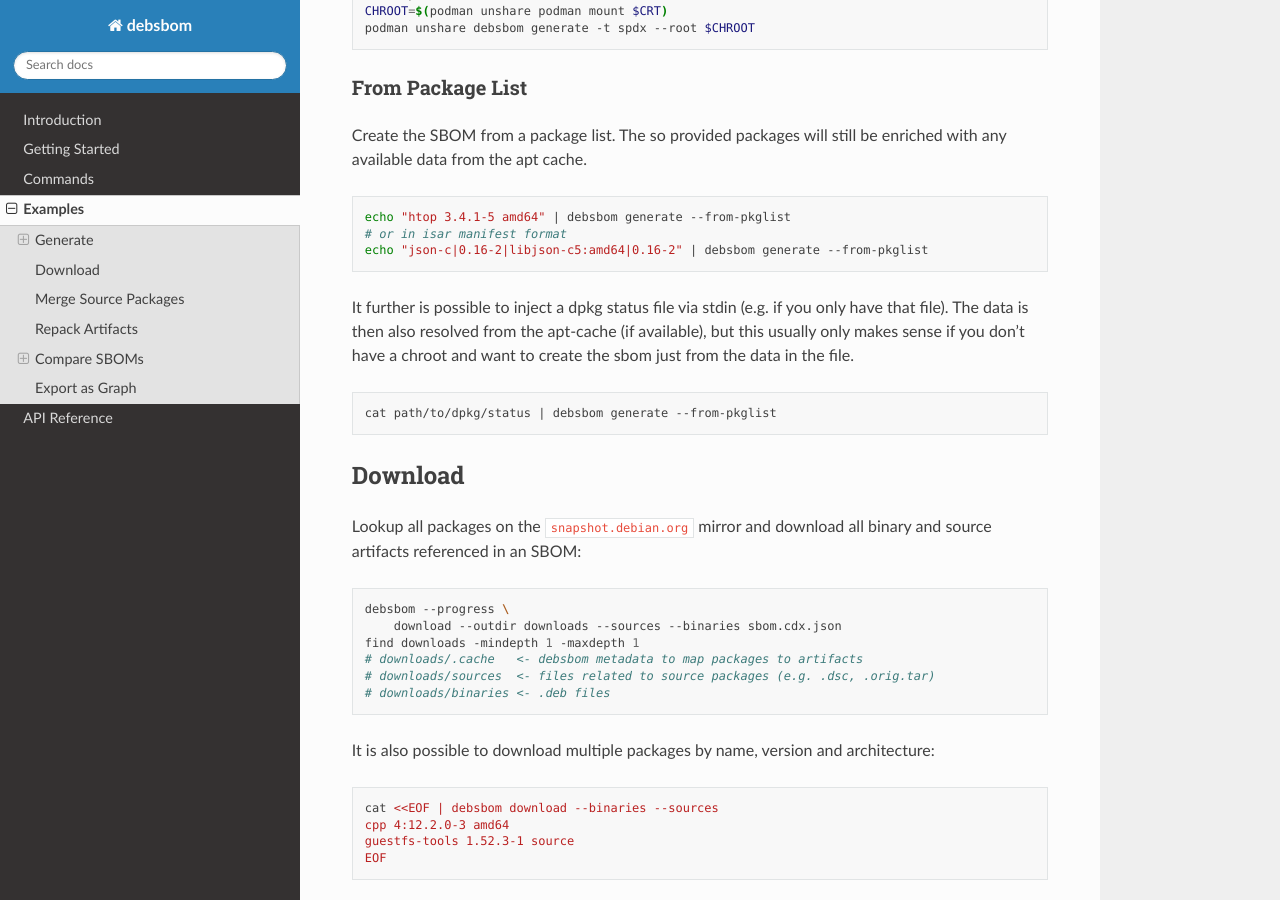
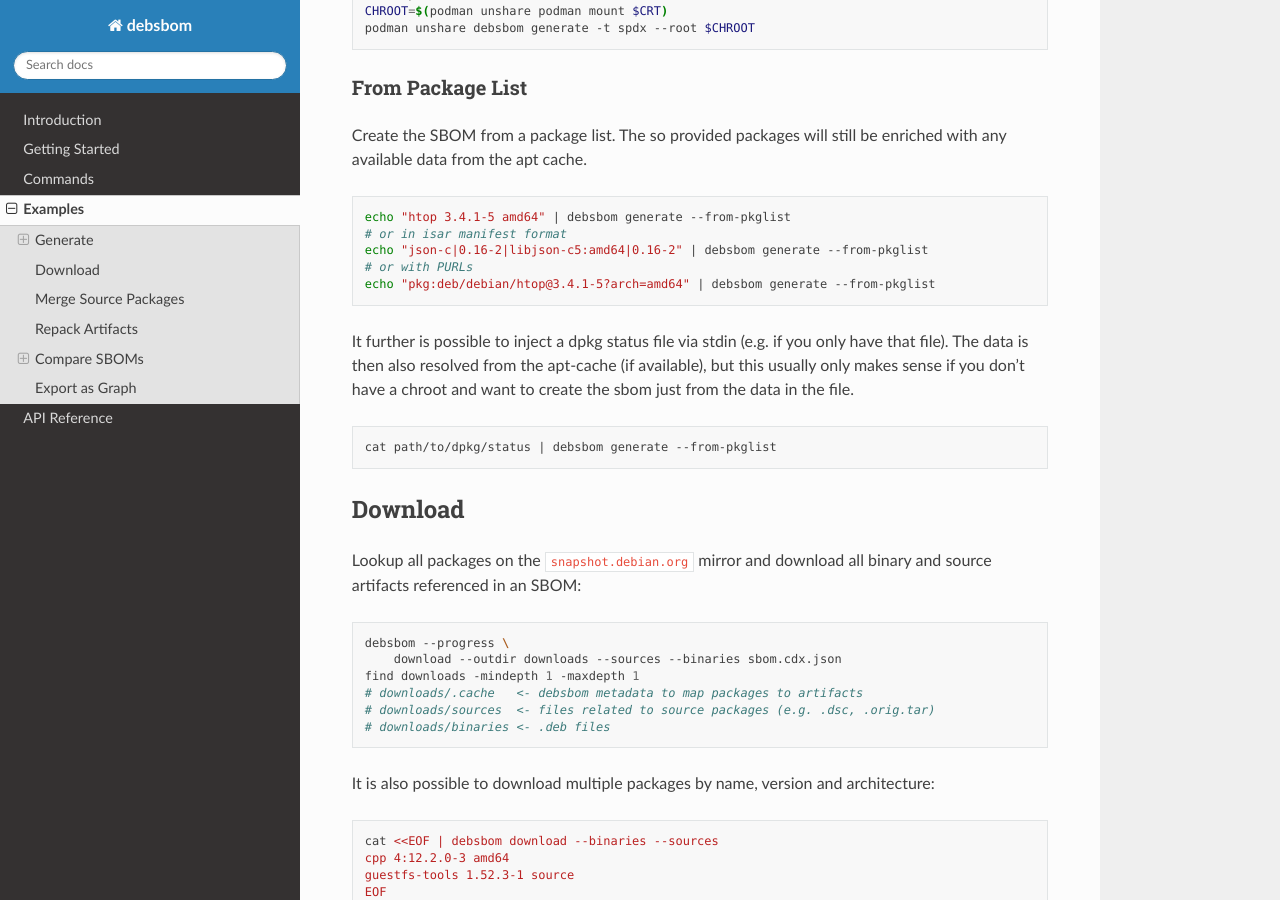
Before and after one commit to siemens/debsbom, a Sphinx documentation site: the page built from docs/source/examples.rst, in a window 1280 px wide and 900 px high, scrolled down 643 px. Built offline with Sphinx 7.4.7 and the Read the Docs theme 3.1.0, drawn with Linux system fonts in a browser that asks for light colours.

Commit message:
docs: add examples for all package list formats
Documentation in the the docs was partially incomplete. Add the missing
package list format.

Signed-off-by: Christoph Steiger <christoph.steiger@siemens.com>

```diff
--- a/docs/source/examples.rst
+++ b/docs/source/examples.rst
@@ -40,6 +40,8 @@
     echo "htop 3.4.1-5 amd64" | debsbom generate --from-pkglist
     # or in isar manifest format
     echo "json-c|0.16-2|libjson-c5:amd64|0.16-2" | debsbom generate --from-pkglist
+    # or with PURLs
+    echo "pkg:deb/debian/htop@3.4.1-5?arch=amd64" | debsbom generate --from-pkglist
 
 It further is possible to inject a dpkg status file via stdin (e.g. if you only have that file).
 The data is then also resolved from the apt-cache (if available), but this usually only makes sense if you don't have a
```
